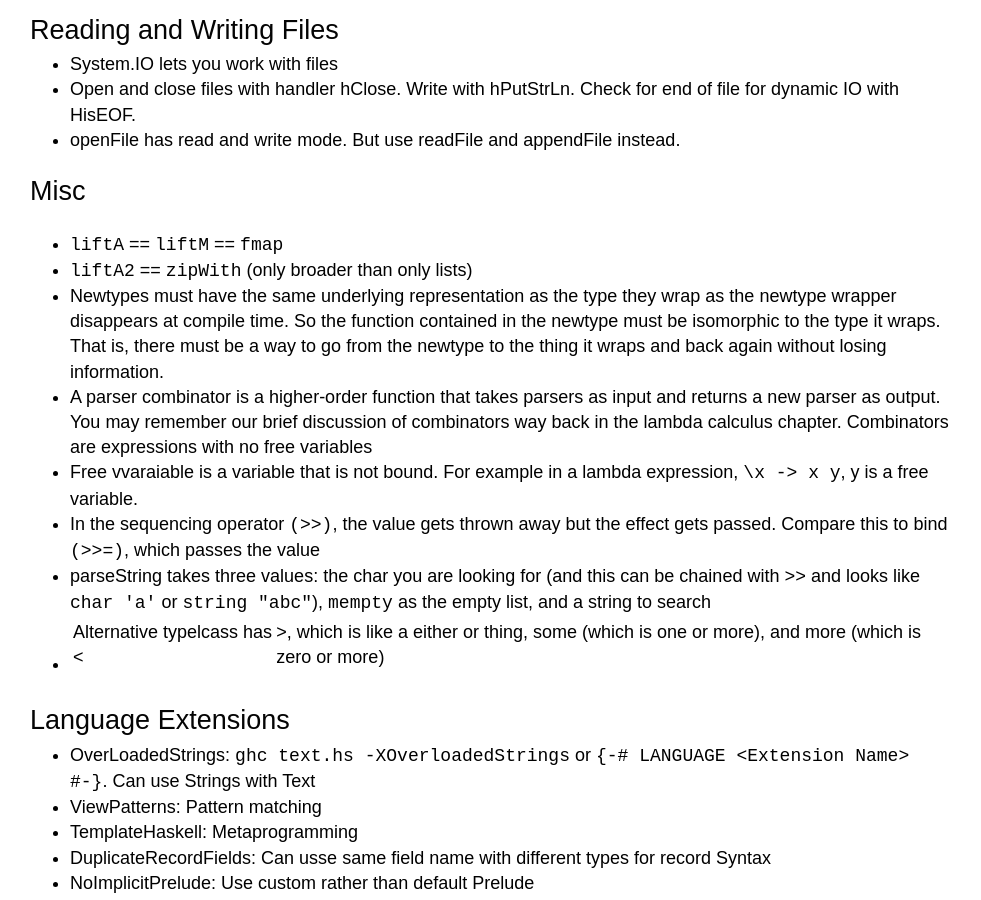
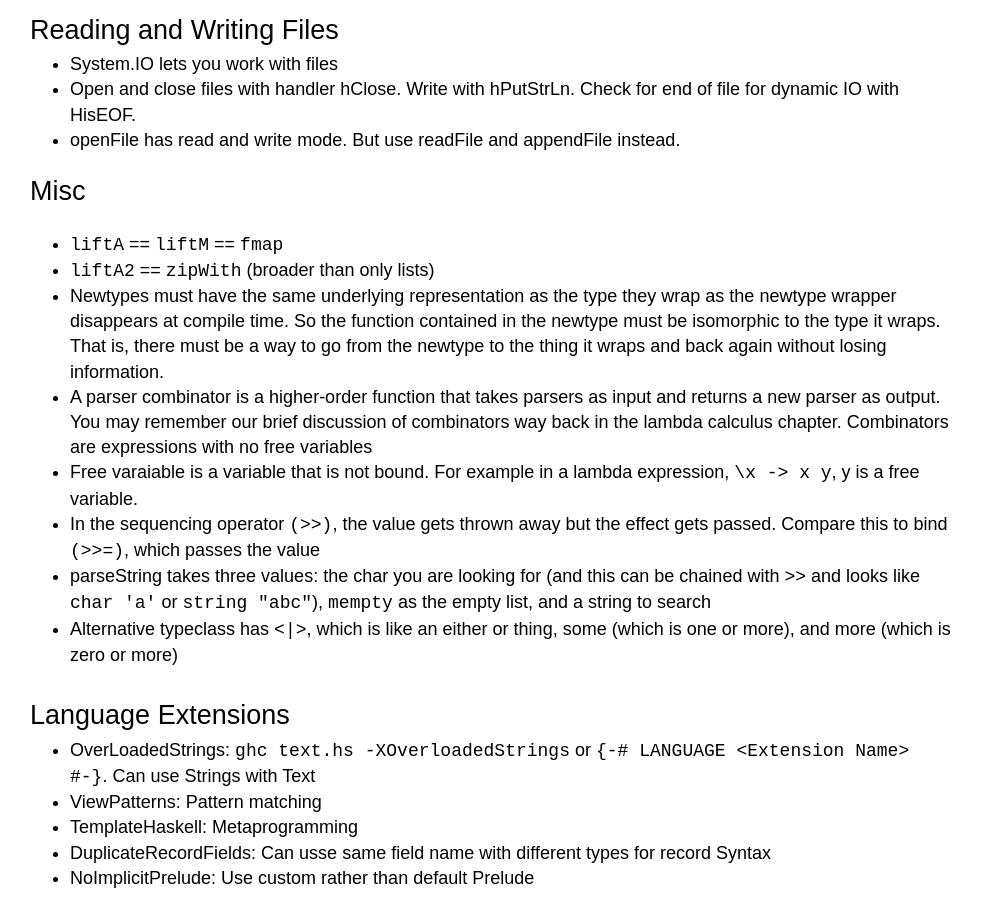
Before and after one commit to janaipakos/janaipakos.github.io, a Jekyll site: the page built from _posts/2016-10-03-Master-Haskell-Notes.md, in a window 1280 px wide and 900 px high, scrolled down 4289 px. Shown: the whole window, without its empty margins (148-1129 px from the left). Built offline with Jekyll 4.4.1, drawn with Linux system fonts in a browser that asks for light colours.

```diff
--- a/_posts/2016-10-03-Master-Haskell-Notes.md
+++ b/_posts/2016-10-03-Master-Haskell-Notes.md
@@ -149,13 +149,13 @@ Just 1 >>= structuredSquare = Nothing
 
 # Misc
 - `liftA` == `liftM` == `fmap`
-- `liftA2` == `zipWith` (only broader than only lists)
+- `liftA2` == `zipWith` (broader than only lists)
 - Newtypes must have the same underlying representation as the type they wrap as the newtype wrapper disappears at compile time. So the function contained in the newtype must be isomorphic to the type it wraps. That is, there must be a way to go from the newtype to the thing it wraps and back again without losing information.
 - A parser combinator is a higher-order function that takes parsers as input and returns a new parser as output. You may remember our brief discussion of combinators way back in the lambda calculus chapter. Combinators are expressions with no free variables
-- Free vvaraiable is a variable that is not bound. For example in a lambda expression, `\x -> x y`, y is a free variable.
+- Free varaiable is a variable that is not bound. For example in a lambda expression, `\x -> x y`, y is a free variable.
 - In the sequencing operator `(>>)`, the value gets thrown away but the effect gets passed. Compare this to bind `(>>=)`, which passes the value
 - parseString takes three values: the char you are looking for (and this can be chained with `>>` and looks like `char 'a'` or `string "abc"`), `mempty` as the empty list, and a string to search
-- Alternative typelcass has <|>, which is like a either or thing, some (which is one or more), and more (which is zero or more)
+- Alternative typeclass has `<|>`, which is like an either or thing, some (which is one or more), and more (which is zero or more)
 
 
 ## Language Extensions
```
